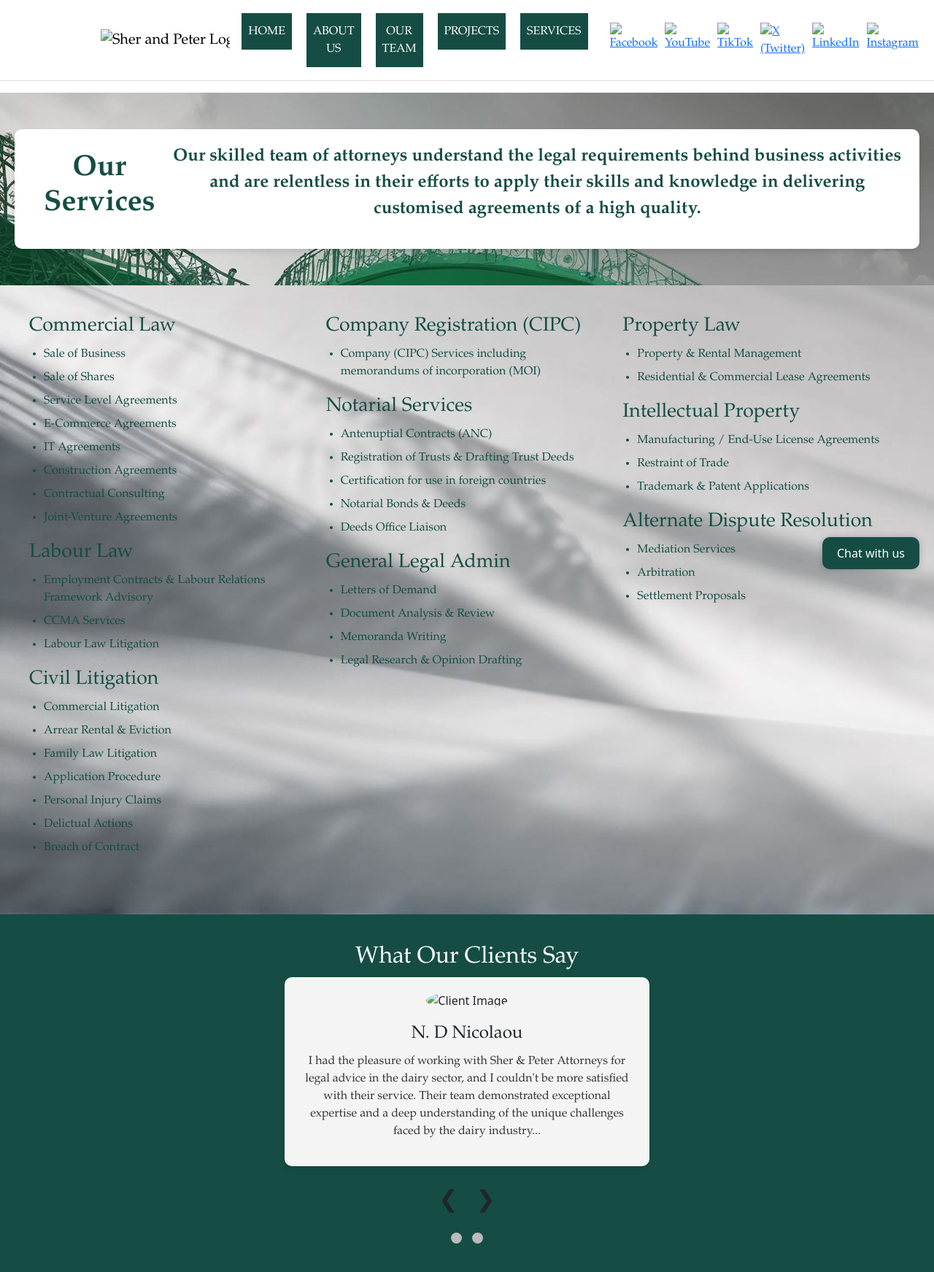
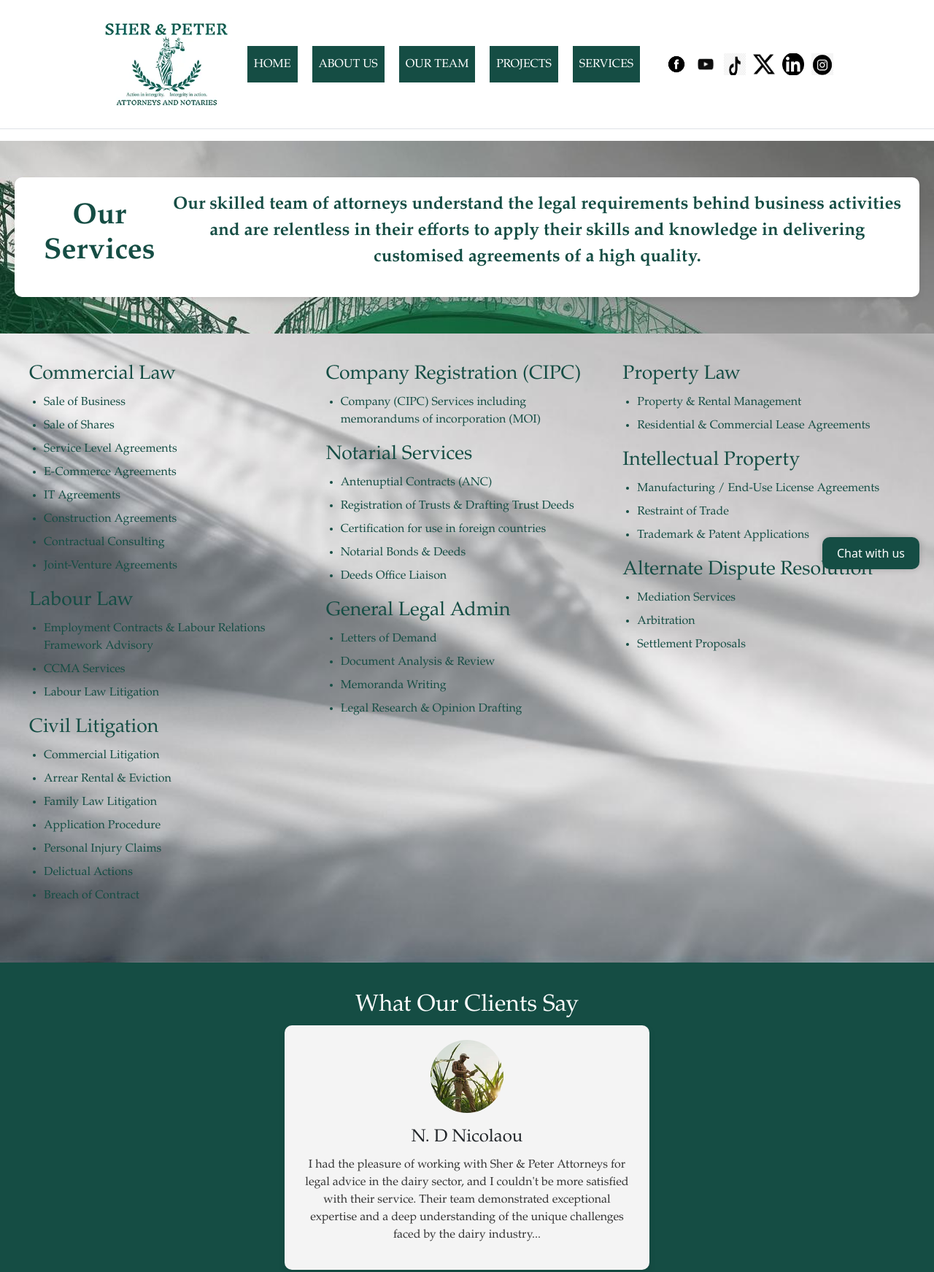
Before and after one commit to BrijeshRanchod/snp, a plain HTML site: page services.html in a window 1280 px wide. Shown: the top 1743 px of the page at 73% size. Drawn offline with nearby package versions, Linux system fonts and the light colour scheme; a script that the page names is missing.

Commit message:
Update services.html

```diff
--- a/services.html
+++ b/services.html
@@ -216,7 +216,7 @@
         <nav class="navbar navbar-expand-sm navbar-light bg-white border-bottom box-shadow mb-3">
             <div class="container">
                 <a class="navbar-brand" asp-area="" asp-page="/">
-                    <img src="./background/snp_logowhite.webp" style="width:180px; height:130px;" alt="Sher and Peter Logo" />
+                    <img src="./snp_logowhite.webp" style="width:180px; height:130px;" alt="Sher and Peter Logo" />
                 </a>
                 <button class="navbar-toggler" type="button" data-bs-toggle="collapse" data-bs-target=".navbar-collapse" aria-controls="navbarSupportedContent"
                         aria-expanded="false" aria-label="Toggle navigation">
@@ -242,12 +242,12 @@
                     </ul>
 
                     <div class="social-media-icons d-flex">
-                        <a href="https://www.facebook.com/people/Sher-Peter-Attorneys-and-Notaries/61563068243646/?mibextid=ZbWKwL"><img src="./icons/facebook.png" class="social-icon" alt="Facebook" /></a>
-                        <a href="https://www.youtube.com/%40sherandpeterattorneys"><img src="./icons/youtube.png" class="social-icon" alt="YouTube" /></a>
-                        <a href="https://www.tiktok.com/%40snp_attorneys?is_from_webapp=1&sender_device=pc"><img src="./icons/tiktok.png" class="social-icon" alt="TikTok" /></a>
-                        <a href="https://x.com/snp_attorneys"><img src="./icons/x.png" class="social-icon" alt="X (Twitter)" /></a>
-                        <a href="https://www.linkedin.com/showcase/snp_attorneys/"><img src="./icons/linkedin.png" class="social-icon" alt="LinkedIn" /></a>
-                        <a href="https://www.instagram.com/snp_attorneys/?igsh=eGM1c29tbHNtaG96"><img src="./icons/instagram.png" class="social-icon" alt="Instagram" /></a>
+                        <a href="https://www.facebook.com/people/Sher-Peter-Attorneys-and-Notaries/61563068243646/?mibextid=ZbWKwL"><img src="./facebook.png" class="social-icon" alt="Facebook" /></a>
+                        <a href="https://www.youtube.com/%40sherandpeterattorneys"><img src="./youtube.png" class="social-icon" alt="YouTube" /></a>
+                        <a href="https://www.tiktok.com/%40snp_attorneys?is_from_webapp=1&sender_device=pc"><img src="./tiktok.png" class="social-icon" alt="TikTok" /></a>
+                        <a href="https://x.com/snp_attorneys"><img src="./x.png" class="social-icon" alt="X (Twitter)" /></a>
+                        <a href="https://www.linkedin.com/showcase/snp_attorneys/"><img src="./linkedin.png" class="social-icon" alt="LinkedIn" /></a>
+                        <a href="https://www.instagram.com/snp_attorneys/?igsh=eGM1c29tbHNtaG96"><img src="./instagram.png" class="social-icon" alt="Instagram" /></a>
                     </div>
                 </div>
             </div>
@@ -638,7 +638,7 @@ function showSlide(n) {
     <div class="testimonial-carousel">
         <div class="testimonial active">
             <div class="client-image">
-                <img src="./people/client2.webp" alt="Client Image">
+                <img src="./client2.webp" alt="Client Image">
             </div>
             <div class="testimonial-content">
                 <h3>N. D Nicolaou</h3>
@@ -652,7 +652,7 @@ function showSlide(n) {
 
         <div class="testimonial">
             <div class="client-image">
-                <img src="./people/client1.webp" alt="Client Image">
+                <img src="./client1.webp" alt="Client Image">
             </div>
             <div class="testimonial-content">
                 <h3>S. S. Tshabalala - Civil Construction</h3>
@@ -680,15 +680,15 @@ function showSlide(n) {
 <div class="container">
     <div class="image-grid">
         <div class="grid-item">
-            <img src="./background/snp.png" class="zoom-image" />
-            <img src="./background/power_of_attorney.jpg" class="zoom-image" />
+            <img src="./snp.png" class="zoom-image" />
+            <img src="./power_of_attorney.jpg" class="zoom-image" />
         </div>
         <div class="grid-item">
-            <img src="./background/lady justice.jpeg" class="zoom-image" />
+            <img src="./lady justice.jpeg" class="zoom-image" />
         </div>
         <div class="grid-item">
-            <img src="./background/snp1.png" class="zoom-image" />
-            <img src="./background/lawyer.jpeg" class="zoom-image" />
+            <img src="./snp1.png" class="zoom-image" />
+            <img src="./lawyer.jpeg" class="zoom-image" />
         </div>
     </div>
 </div>
```
